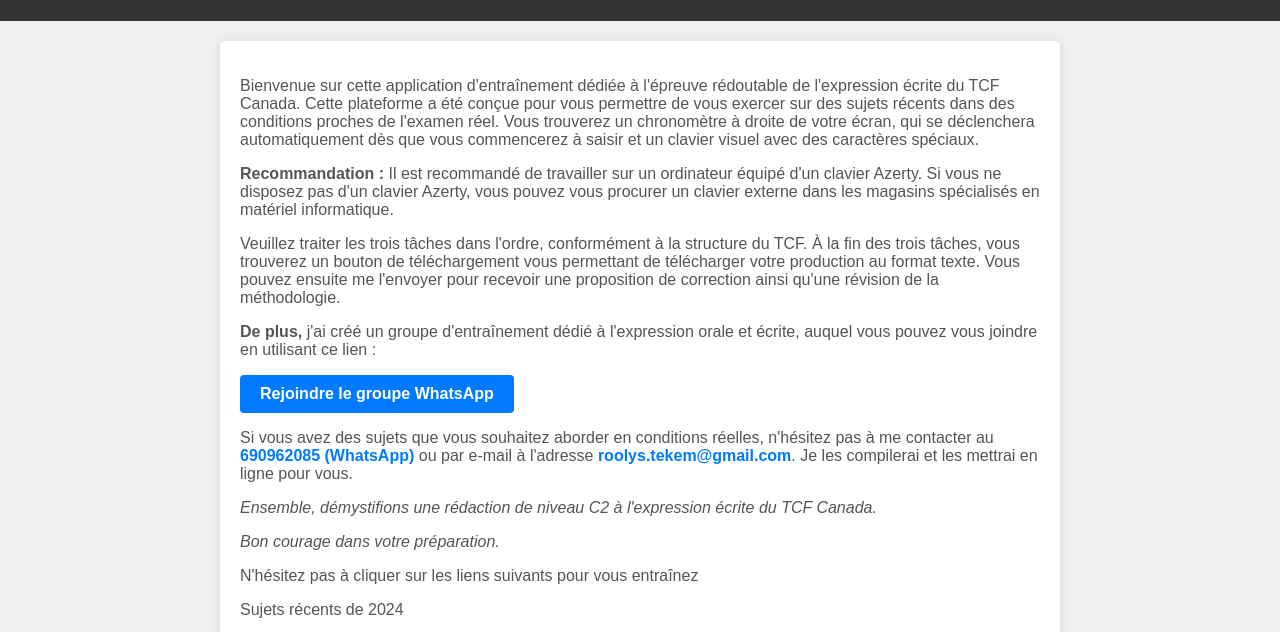
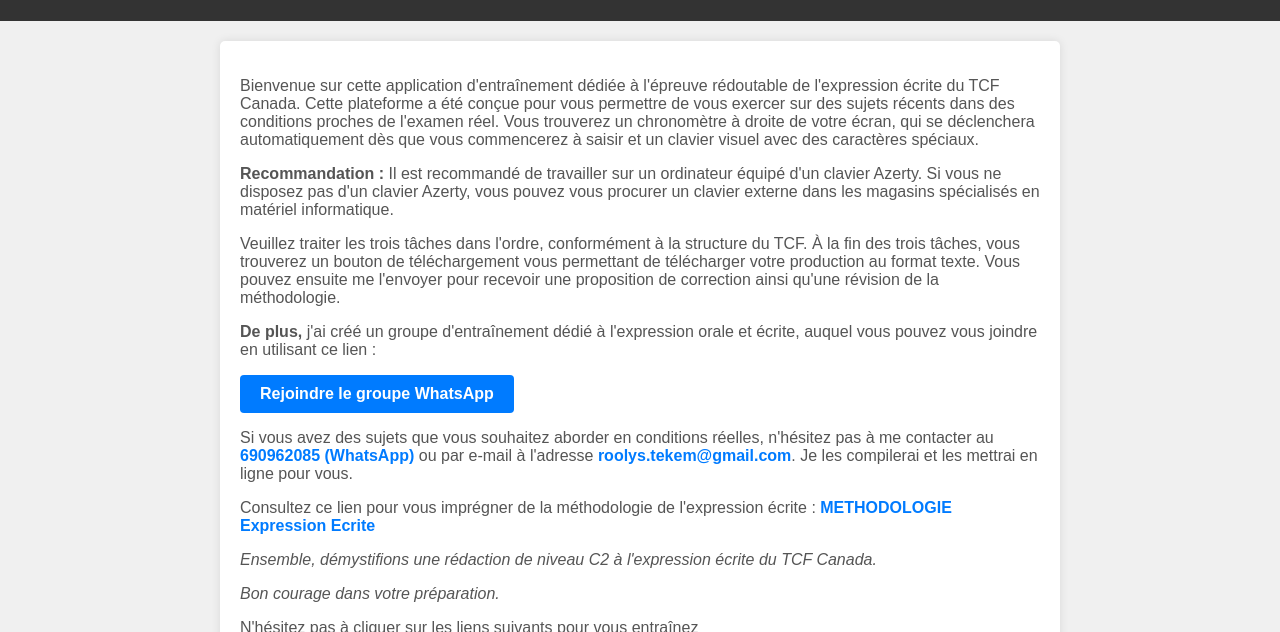
Before and after one commit to roolys/expression-ecrite-tcf, a plain HTML site: page index.html in a window 1280 px wide. Shown: the part 99-731 px from the top of the page. Drawn offline with Linux system fonts and the light colour scheme.

Commit message:
add_Methodo

```diff
--- a/index.html
+++ b/index.html
@@ -95,6 +95,11 @@
 
     <p>Si vous avez des sujets que vous souhaitez aborder en conditions réelles, n'hésitez pas à me contacter au <strong><a href="tel:+237690962085">690962085 (WhatsApp)</a></strong> ou par e-mail à l'adresse <strong><a href="mailto:roolys.tekem@gmail.com">roolys.tekem@gmail.com</a></strong>. Je les compilerai et les mettrai en ligne pour vous.</p>
 
+    <p>
+      Consultez ce lien pour vous imprégner de la méthodologie de l'expression écrite :
+
+      <a href="https://drive.google.com/drive/folders/1FhkVSVwfQ-vmstZ7qHINhp8vePYt_7o6?usp=sharing">METHODOLOGIE Expression Ecrite</a>
+    </p>
 
     <p><em>Ensemble, démystifions une rédaction de niveau C2 à l'expression écrite du TCF Canada.</em></p>
     <p><em>Bon courage dans votre préparation.</em></p>
```
